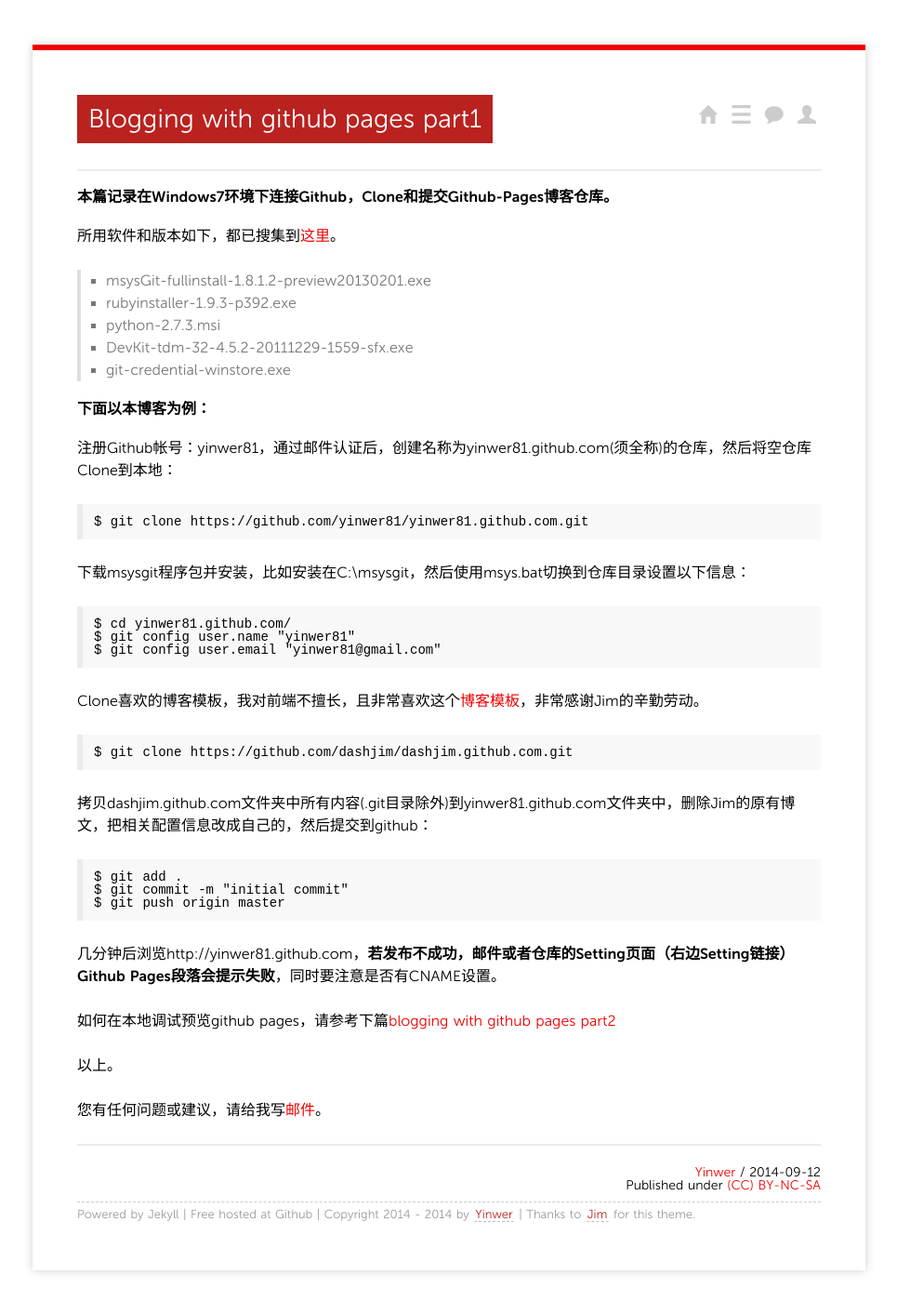
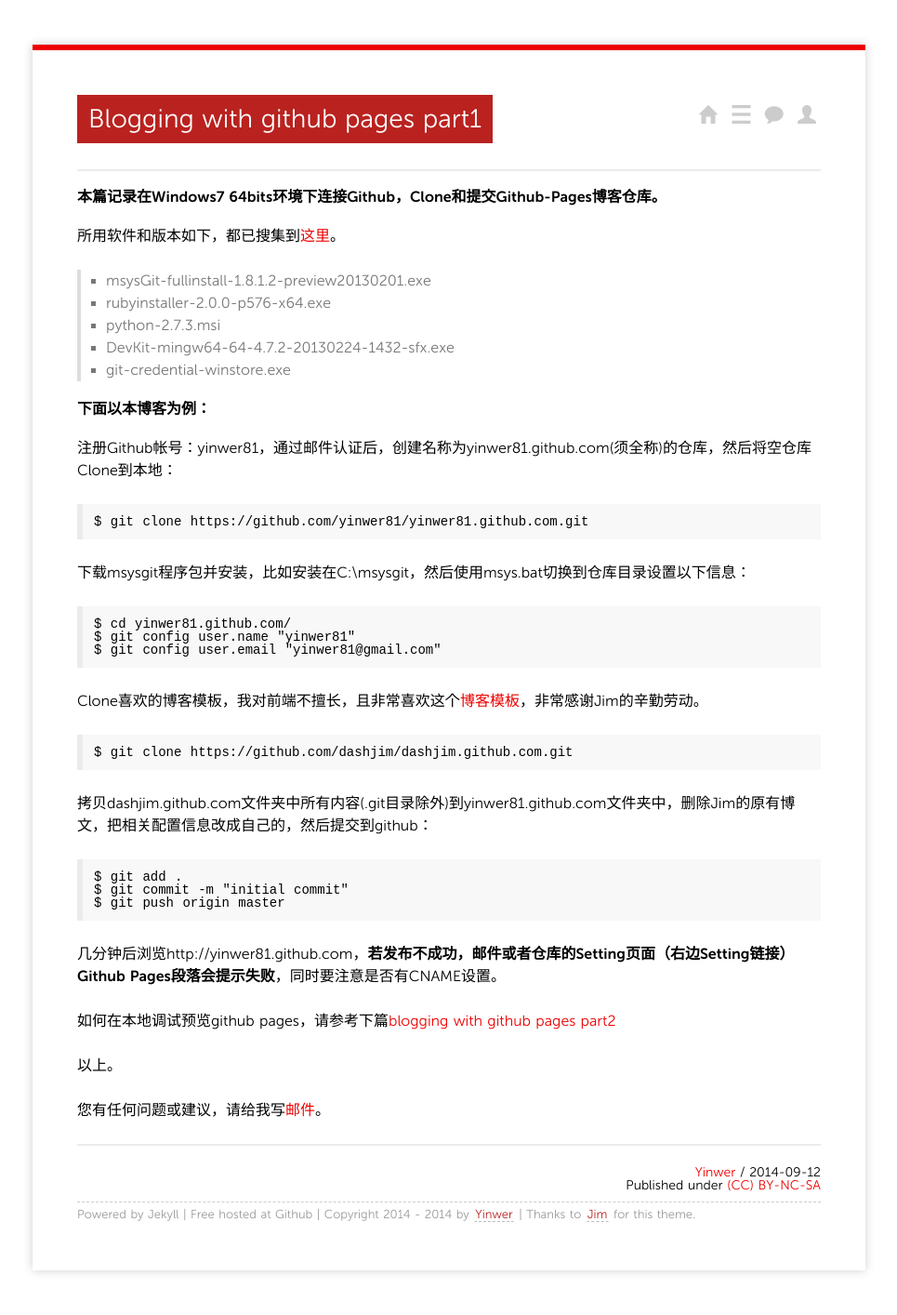
Before and after one commit to yinwer81/yinwer81.github.com, a Jekyll site: the page built from _posts/2014/2014-09-12-blogging-with-github-pages-part1.md, in a window 1280 px wide. Shown: the whole page at 93% size, without its empty margins (157-1122 px from the left). Built offline with Jekyll 4.4.1, drawn with Linux system fonts in a browser that asks for light colours; nearby versions of some CDN libraries; Markdown is read by kramdown in place of the engine named in the settings; comment, search, counter and statistics services are not loaded.

Commit message:
refresh contents

```diff
--- a/_posts/2014/2014-09-12-blogging-with-github-pages-part1.md
+++ b/_posts/2014/2014-09-12-blogging-with-github-pages-part1.md
@@ -3,13 +3,13 @@ layout: post
 title: "Blogging with github pages part1"
 categories: github-pages
 ---
-#### 本篇记录在Windows7环境下连接Github，Clone和提交Github-Pages博客仓库。
+#### 本篇记录在Windows7 64bits环境下连接Github，Clone和提交Github-Pages博客仓库。
 <br />
 所用软件和版本如下，都已搜集到[这里](http://pan.baidu.com/s/1o6Nrahc)。
 >* msysGit-fullinstall-1.8.1.2-preview20130201.exe
->* rubyinstaller-1.9.3-p392.exe
+>* rubyinstaller-2.0.0-p576-x64.exe
 >* python-2.7.3.msi
->* DevKit-tdm-32-4.5.2-20111229-1559-sfx.exe
+>* DevKit-mingw64-64-4.7.2-20130224-1432-sfx.exe
 >* git-credential-winstore.exe
 
 #### 下面以本博客为例：
```
Also changed, not shown: _posts/2014/2014-09-14-blogging-with-github-pages-part2.md (+3 -3 lines).
